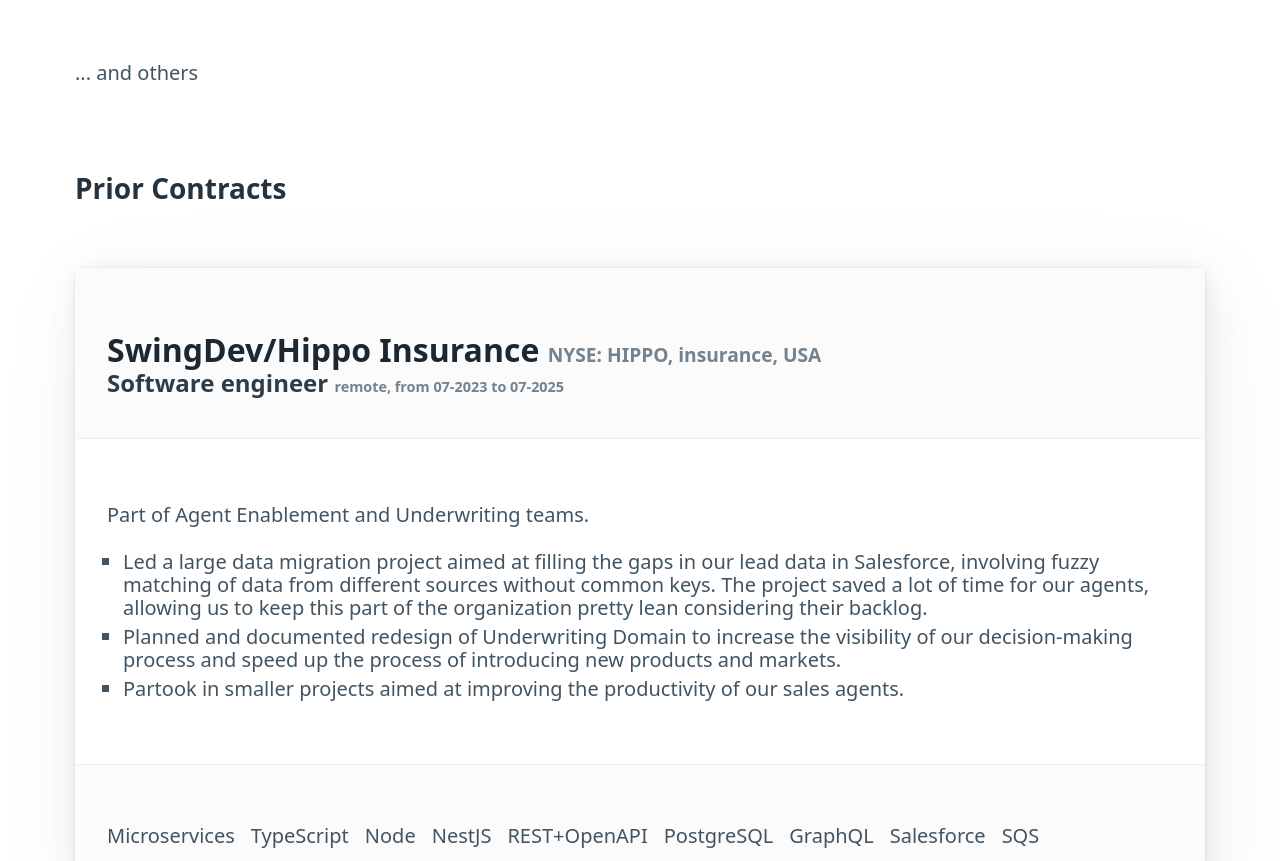
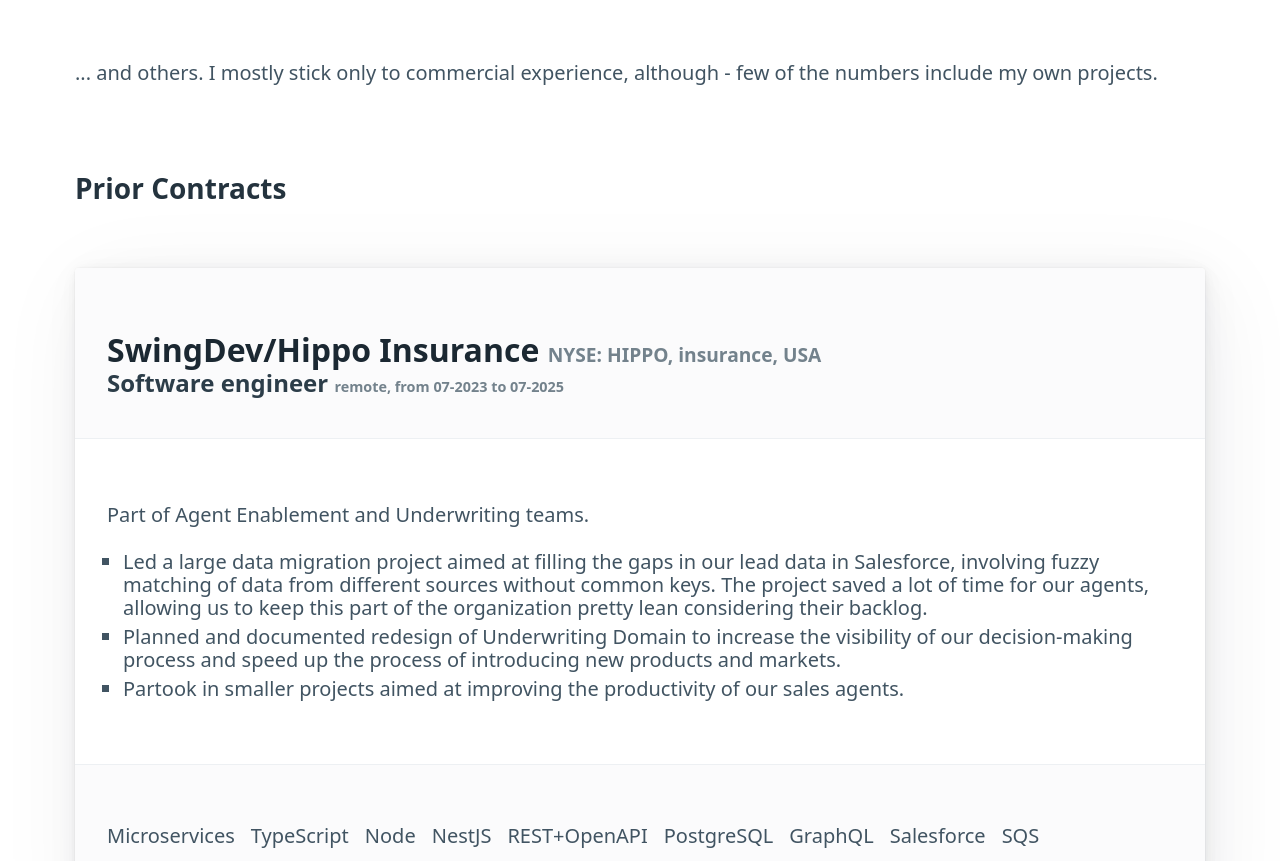
Before and after one commit to gniewomir/gniewomir.github.io, a website built with Parcel: page index.html in a window 1280 px wide. Shown: the part 2994-3855 px from the top of the page. Built offline with nearby package versions, Linux system fonts and the light colour scheme.

Commit message:
cv update

```diff
--- a/index.html
+++ b/index.html
@@ -39,23 +39,13 @@
           <li>CET/CEST, UTC +1/UTC +2</li>
           <li>Remote or hybrid in Cracow</li>
           <li>B2B contracts <abbr
-            title="Because of current tax laws in Poland, a contract of employment for software development carries a high tax burden in comparison with contract work. Therefore, it would need to be exceptional to make economic sense for me.">preferred</abbr>
-            over employment
+            title="Because of current tax laws in Poland, a contract of employment for software development carries a high tax burden in comparison with contract work. Therefore, it would need to be exceptional to make economic sense for me.">preferred</abbr> over employment
           </li>
-          <li class="show-in-print">Most up-to-date version of the CV <a href="https://gniewomir.github.io">is available
-            as a
-            webpage</a>.
+          <li class="show-in-print">Most up-to-date version of the CV <a href="https://gniewomir.github.io">is available as a webpage</a>.
           </li>
-          <li class="hide-in-print"><a id="pdf-download"
-                                       href="/static/gniewomir-swiechowski-cv-latest.pdf?_=1753962567803?_=1753964322095?_=1753964371746"
-                                       download="">Download
-            the CV</a>
-            or
-            print this page as <abbr title="Portable Document Format">PDF</abbr> in <abbr
-              title="Handling differences between different browser rendering engines would add an unreasonable amount of work. Therefore, only Blink will be supported.">Chrome</abbr>
+          <li class="hide-in-print"><a id="pdf-download" href="/static/gniewomir-swiechowski-cv-latest.pdf?_=1753962567803?_=1753964322095?_=1753964371746" download="">Download the CV</a> or print this page as <abbr title="Portable Document Format">PDF</abbr> in <abbr title="Handling differences between different browser rendering engines would add an unreasonable amount of work. Therefore, only Blink will be supported.">Chrome</abbr>
           </li>
-          <li><a href="mailto:gniewomir.swiechowski@gmail.com">gniewomir.swiechowski@gmail.com</a>
-          </li>
+          <li><a href="mailto:gniewomir.swiechowski@gmail.com">gniewomir.swiechowski@gmail.com</a></li>
           <li><a href="tel:48532423322">+48 532-423-322</a></li>
           <li><a href="https://github.com/gniewomir">GitHub</a></li>
           <li><a href="https://www.linkedin.com/in/gniewomirswiechowski/">LinkedIn</a></li>
@@ -275,7 +265,7 @@
       </section>
 
       <footer>
-        <p>... and others</p>
+        <p>... and others. I mostly stick only to commercial experience, although - few of the numbers include my own projects.</p>
       </footer>
 
     </section>
```
Also changed, not shown: 1 other file.
